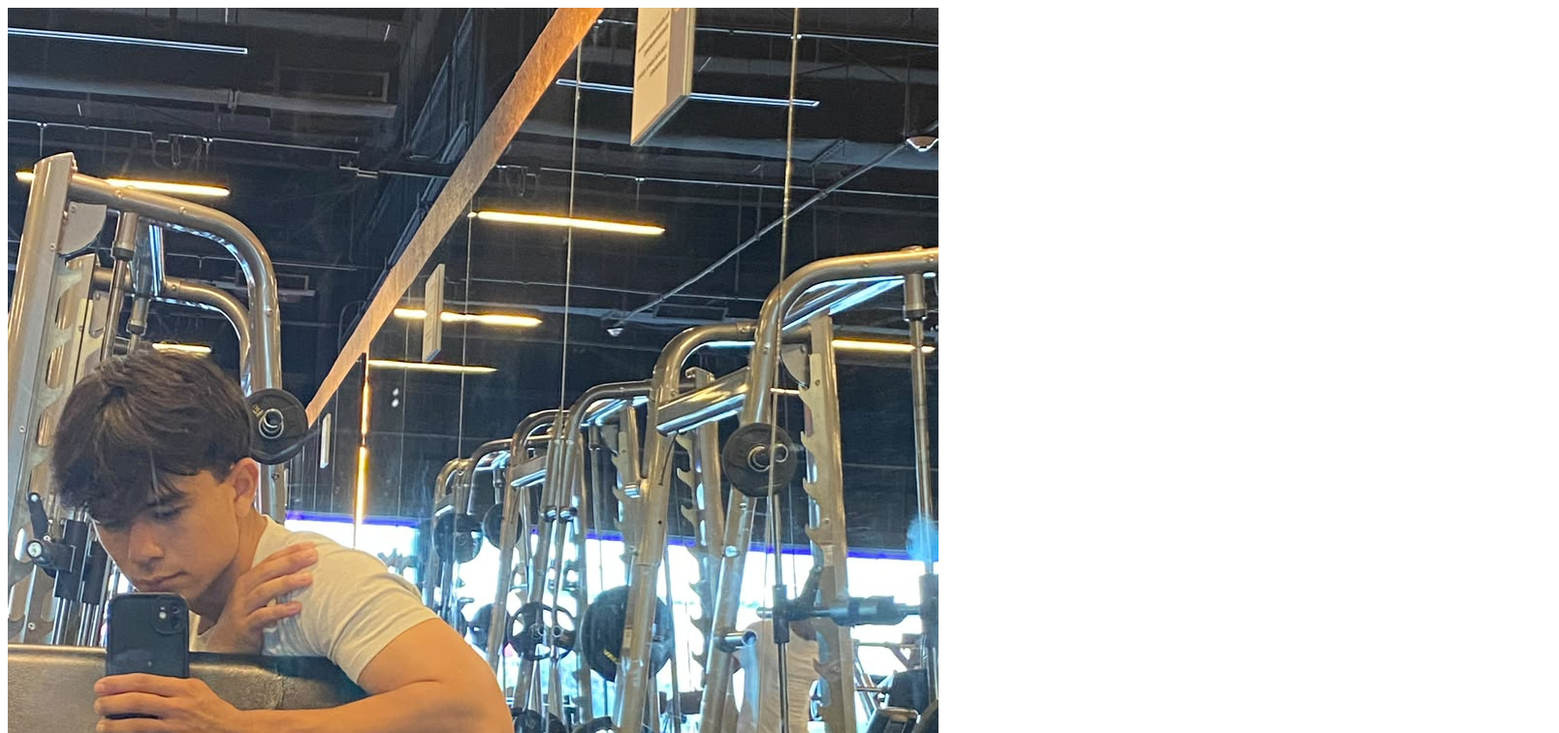
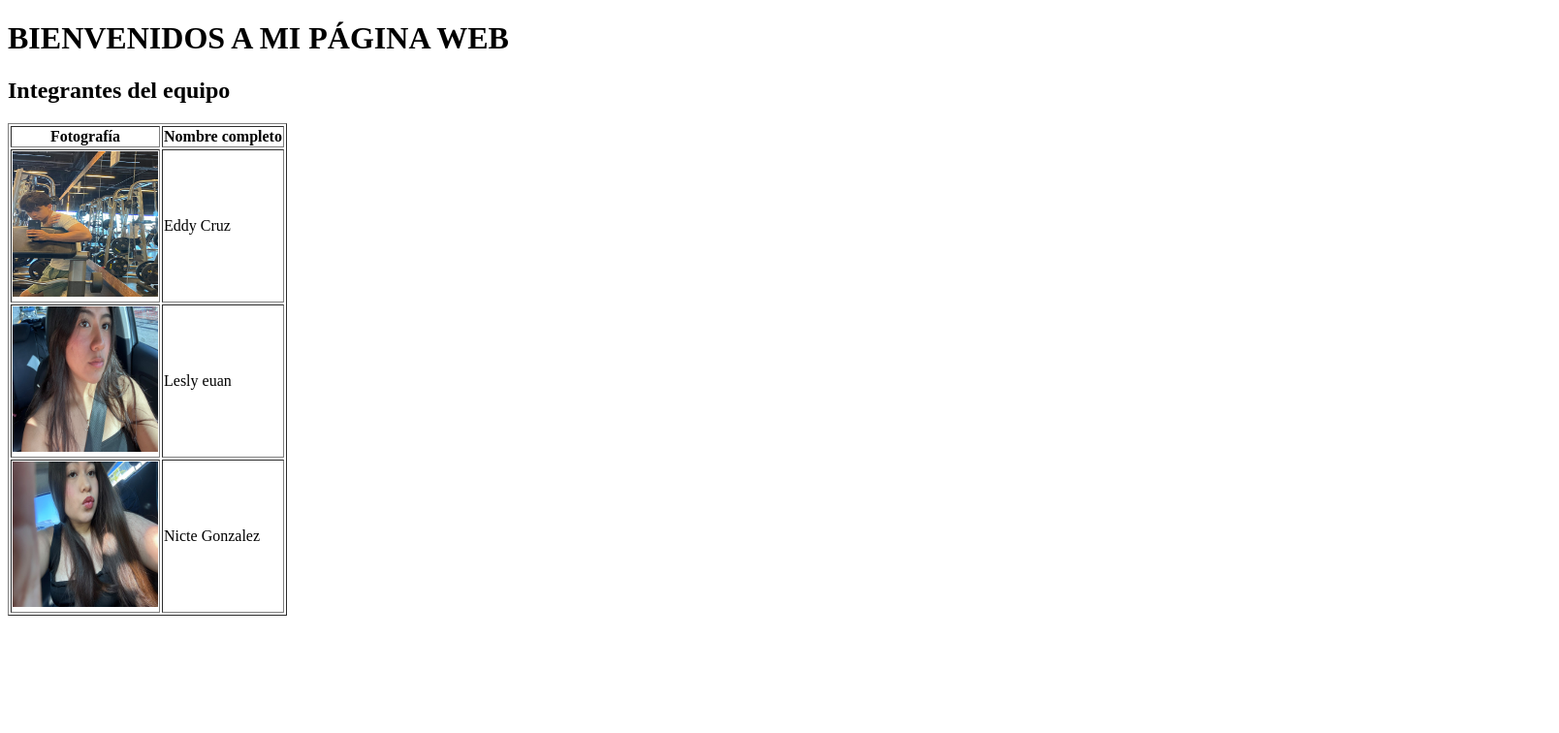
Before and after one commit to EddyCruzGlez2/EddyCruzGlez3.github.io, a plain HTML site: page index.html in a window 1280 px wide. Shown: the top 756 px of the page at 97% size, 1608 px wide, since content can reach past the window. Drawn offline with Linux system fonts and the light colour scheme.

Commit message:
Revamp index.html with new structure and content
Replaced old content with a structured HTML layout including a welcome message, team members, and their photographs.

```diff
--- a/index.html
+++ b/index.html
@@ -1,12 +1,44 @@
-<html>
-<head> <title> los 3 mosqueteros </title>  </head>
+<!DOCTYPE html>
+<html lang="es">
 
-  <body>
-<img src = "https://raw.githubusercontent.com/EddyCruzGlez2/EddyCruzGlez3.github.io/refs/heads/main/INFORMATICA/Eddy%20Gabriel%20Gonzalez%20Cruz.jpeg">
-<img src = "https://raw.githubusercontent.com/EddyCruzGlez2/EddyCruzGlez3.github.io/refs/heads/main/INFORMATICA/EUANCOOXLESLY.jpeg">
-<img src = "https://raw.githubusercontent.com/EddyCruzGlez2/EddyCruzGlez3.github.io/refs/heads/main/INFORMATICA/GONZALEZCORDERONICTEHA.jpeg">
-  </body>
+<head>
+    <meta charset="UTF-8">
+    <title>Mi primera página</title>
+</head>
 
-<footer> <href> "https://es.wikipedia.org/wiki/Los_tres_mosqueteros" </href>  </footer>
+<body>
 
-  </html>
+    <h1>BIENVENIDOS A MI PÁGINA WEB</h1>
+<h2>Integrantes del equipo</h2>
+
+<table border="1">
+
+    <tr>
+        <th>Fotografía</th>
+        <th>Nombre completo</th>
+    </tr>
+
+    <tr>
+        <td>
+            <img src="https://raw.githubusercontent.com/EddyCruzGlez2/EddyCruzGlez3.github.io/refs/heads/main/INFORMATICA/Eddy%20Gabriel%20Gonzalez%20Cruz.jpeg" width="150" height="150">
+        </td>
+        <td>Eddy Cruz</td>
+    </tr>
+
+    <tr>
+        <td>
+            <img src="https://raw.githubusercontent.com/EddyCruzGlez2/EddyCruzGlez3.github.io/refs/heads/main/INFORMATICA/EUANCOOXLESLY.jpeg" width="150" height="150">
+        </td>
+        <td>Lesly euan</td>
+    </tr>
+
+    <tr>
+        <td>
+            <img src="https://raw.githubusercontent.com/EddyCruzGlez2/EddyCruzGlez3.github.io/refs/heads/main/INFORMATICA/GONZALEZCORDERONICTEHA.jpeg" width="150" height="150">
+        </td>
+        <td>Nicte Gonzalez</td>
+    </tr>
+
+</table>
+</body>
+</html>
```
